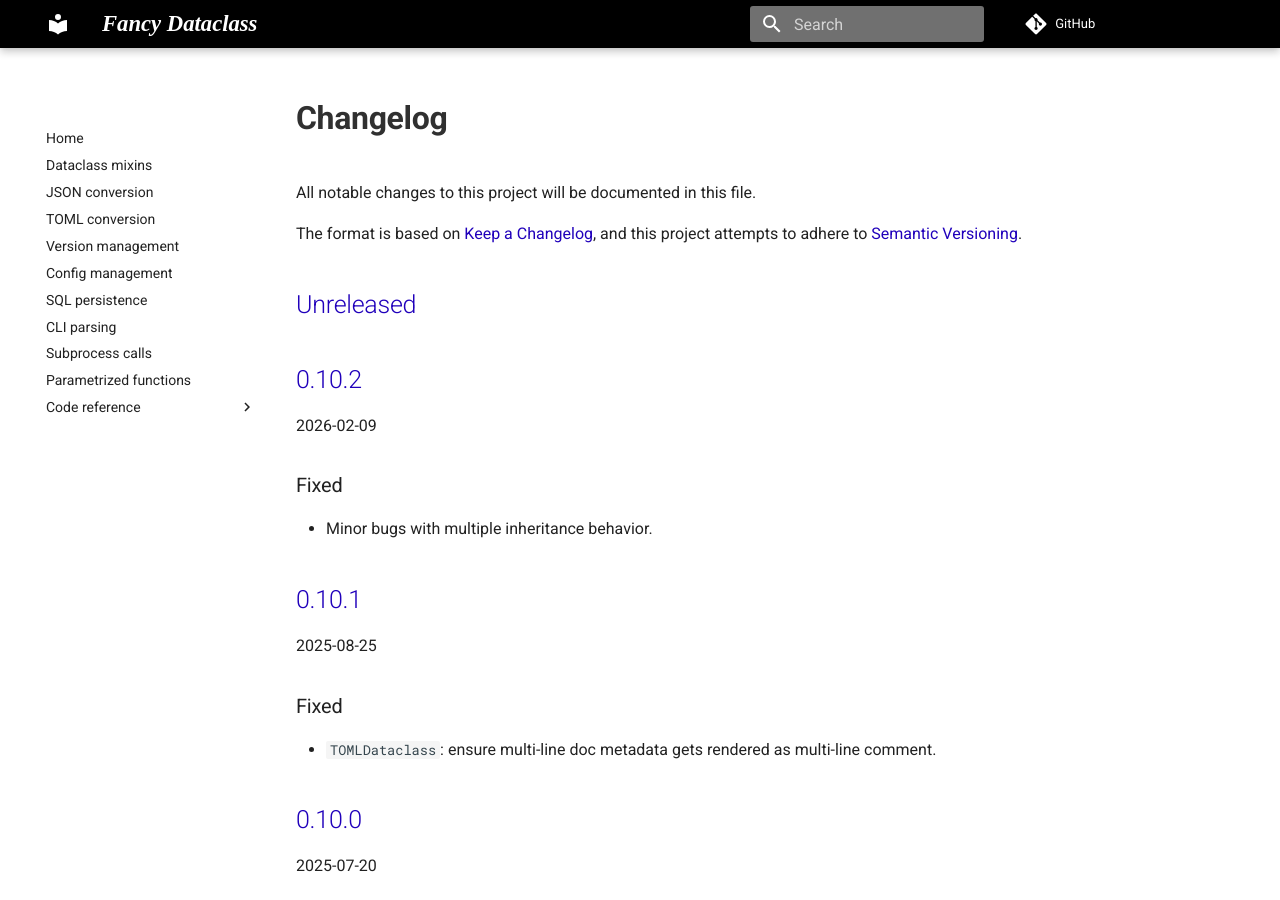
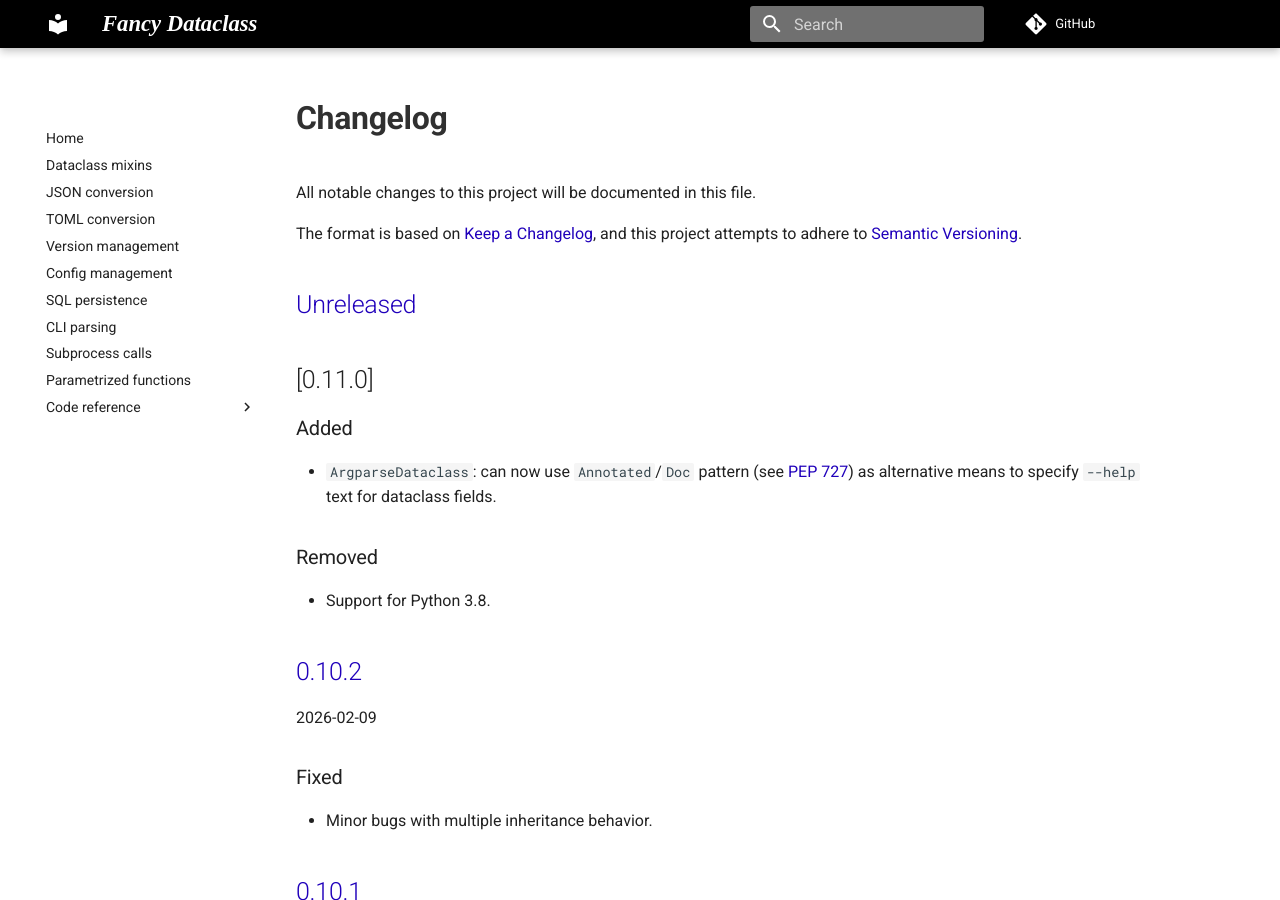
Before and after one commit to jeremander/fancy-dataclass, an MkDocs documentation site: the page built from docs/CHANGELOG.md, in a window 1280 px wide and 900 px high. Built offline with MkDocs 1.6.1 and Material for MkDocs 9.7.7, drawn with Linux system fonts in a browser that asks for light colours; comment, search, counter and statistics services are not loaded.

Commit message:
docs: update CHANGELOG

```diff
--- a/docs/CHANGELOG.md
+++ b/docs/CHANGELOG.md
@@ -15,6 +15,16 @@ Types of changes:
 -->
 
 ## [Unreleased]
+
+## [0.11.0]
+
+### Added
+
+- `ArgparseDataclass`: can now use `Annotated`/`Doc` pattern (see [PEP 727](https://peps.python.org/pep-0727/)) as alternative means to specify `--help` text for dataclass fields.
+
+### Removed
+
+- Support for Python 3.8.
 
 ## [0.10.2]
 
```
